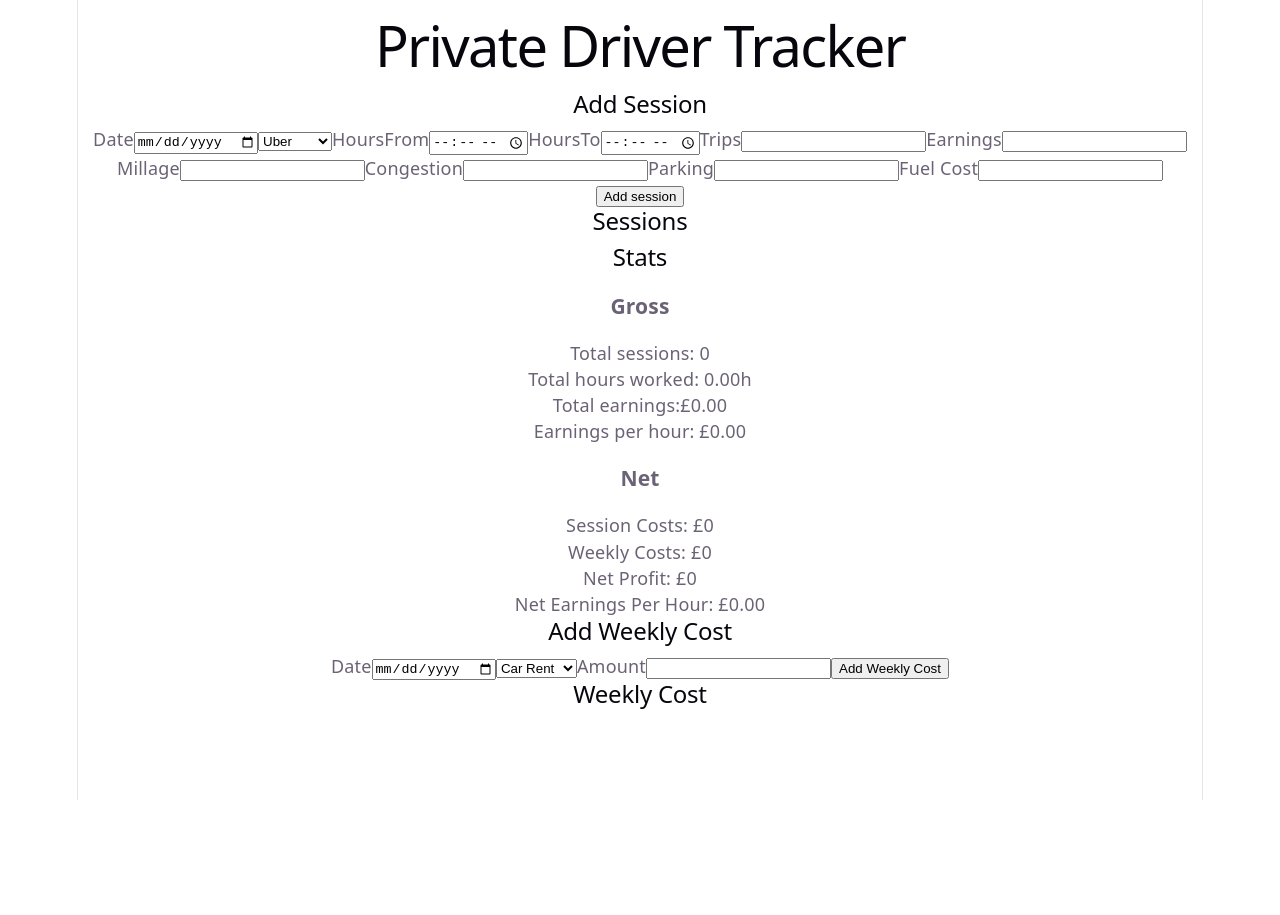
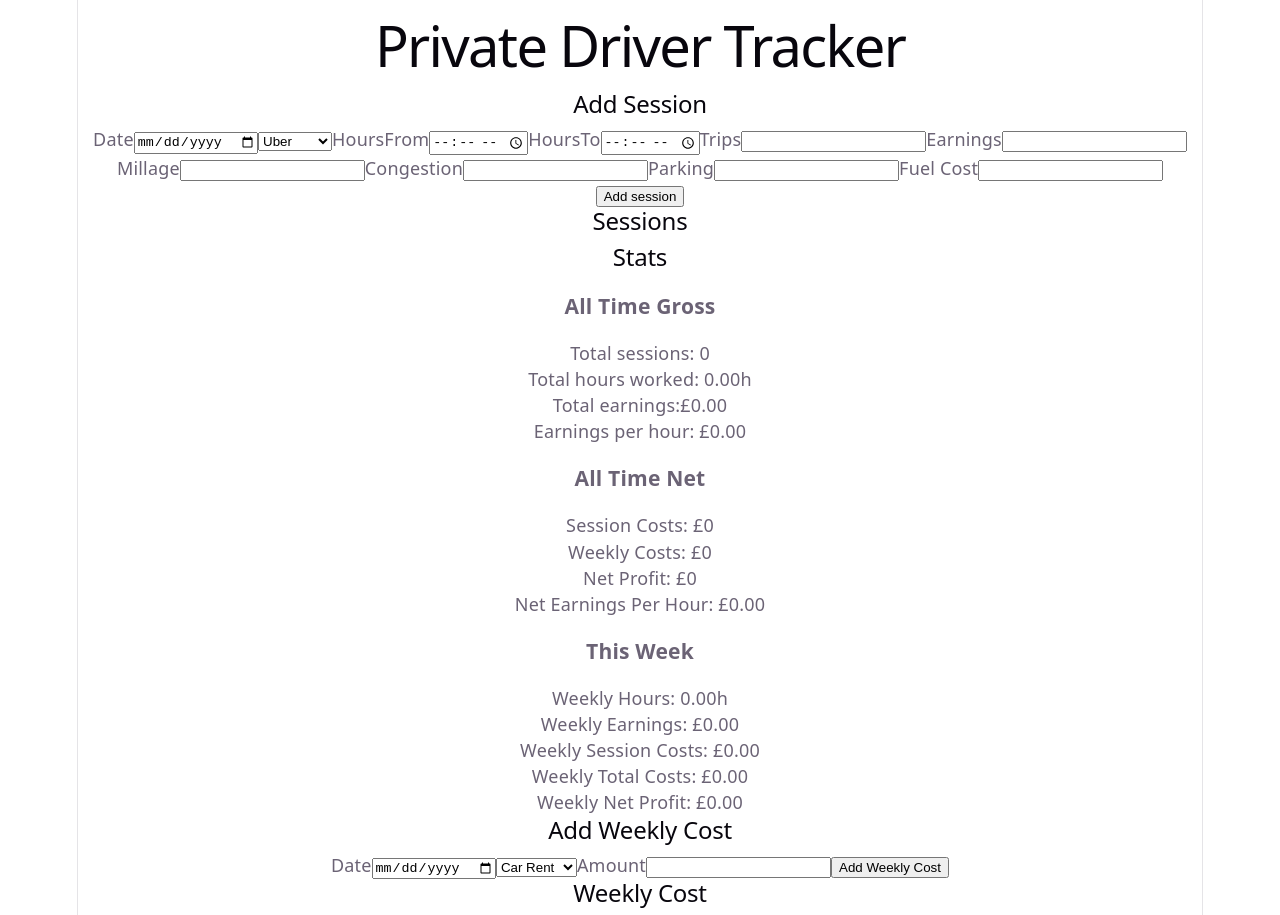
Before and after one commit to michalmzagdanski/driver-tracker, a React (Vite) app: page / in a window 1280 px wide. Before the commit the page ends 800 px from the top, so only its background shows below. Built offline with nearby package versions, Linux system fonts and the light colour scheme.

Commit message:
feat: add current week statistic

```diff
--- a/src/App.jsx
+++ b/src/App.jsx
@@ -3,7 +3,7 @@ import './App.css'
 import SessionForm from './components/SessionForm'
 import Stats from './components/Stats'
 import SessionList from './components/SessionList'
-import { calculateHoursWorked } from './utils/helpers'
+import { calculateHoursWorked, filterItemsByCurrentWeek } from './utils/helpers'
 import EditSessionForm from './components/EditSessionForm'
 import WeeklyCostForm from './components/WeeklyCostForm'
 import WeeklyCostList from './components/WeeklyCostList'
@@ -30,6 +30,13 @@ function App() {
   const totalWeeklyCosts = weeklyCosts.reduce((acc, weeklyCost) => acc + Number(weeklyCost.amount), 0)
   const totalNetProfit = totalEarnings - totalSessionCosts - totalWeeklyCosts
   const netEarningsPerHour = totalHoursWorked > 0 ? totalNetProfit / totalHoursWorked : 0
+  const weekSessions = filterItemsByCurrentWeek(sessions)
+  const currentWeekCosts = filterItemsByCurrentWeek(weeklyCosts)
+  const weeklyEarnings = weekSessions.reduce((total, session) => total + Number(session.earnings), 0)
+  const weeklyHours = weekSessions.reduce((total, session) => total + calculateHoursWorked(session.hoursFrom, session.hoursTo), 0)
+  const weeklySessionCost = weekSessions.reduce((acc, session) => acc + Number(session.congestion) + Number(session.parking) + Number(session.fuelCost), 0)
+  const weeklyTotalCosts = currentWeekCosts.reduce((total, weeklyCost) => total + Number(weeklyCost.amount), 0)
+  const weeklyNetProfit = weeklyEarnings - weeklySessionCost - weeklyTotalCosts
 
   const stats = {
 
@@ -40,7 +47,13 @@ function App() {
     totalSessionCosts,
     totalWeeklyCosts,
     totalNetProfit,
-    netEarningsPerHour
+    netEarningsPerHour,
+    weeklyEarnings,
+    weeklyHours,
+    weeklySessionCost,
+    weeklyTotalCosts,
+    weeklyTotalCosts,
+    weeklyNetProfit
 
   }
 
--- a/src/components/Stats.jsx
+++ b/src/components/Stats.jsx
@@ -3,16 +3,23 @@ function Stats({ stats }) {
     return (
         <div>
             <h2>Stats</h2>
-            <h3>Gross</h3>
+            <h3>All Time Gross</h3>
             <p>Total sessions: {stats.totalSessions}</p>
             <p>Total hours worked: {stats.totalHoursWorked.toFixed(2)}h</p>
             <p>Total earnings:£{stats.totalEarnings.toFixed(2)}</p>
             <p>Earnings per hour: £{stats.earningsPerHour.toFixed(2)}</p>
-            <h3>Net</h3>
+            <h3>All Time Net</h3>
             <p>Session Costs: £{stats.totalSessionCosts}</p>
             <p>Weekly Costs: £{stats.totalWeeklyCosts}</p>
             <p>Net Profit: £{stats.totalNetProfit}</p>
             <p>Net Earnings Per Hour: £{stats.netEarningsPerHour.toFixed(2)}</p>
+            <h3>This Week</h3>
+            <p>Weekly Hours: {stats.weeklyHours.toFixed(2)}h</p>
+            <p>Weekly Earnings: £{stats.weeklyEarnings.toFixed(2)}</p>
+            <p>Weekly Session Costs: £{stats.weeklySessionCost.toFixed(2)}</p>
+            <p>Weekly Total Costs: £{stats.weeklyTotalCosts.toFixed(2)}</p>
+            <p>Weekly Net Profit: £{stats.weeklyNetProfit.toFixed(2)}</p>
+
         </div>)
 }
 
--- a/src/utils/helpers.js
+++ b/src/utils/helpers.js
@@ -21,4 +21,20 @@ function calculateHoursWorked(hoursFrom, hoursTo) {
     const hoursWorked = totalWorkedMinutes / 60;
     return hoursWorked;
 }
-export { calculateHoursWorked }
+
+function filterItemsByCurrentWeek(items) {
+    const today = new Date();
+    const daysFromMonday = today.getDay() === 0 ? 6 : today.getDay() - 1;
+    const monday = new Date(today)
+    monday.setDate(today.getDate() - daysFromMonday)
+    monday.setHours(0, 0, 0, 0)
+    const sunday = new Date(monday)
+    sunday.setDate(monday.getDate() + 6)
+    sunday.setHours(23, 59, 59, 999)
+    return items.filter((item) =>{
+        const itemDate = new Date(item.date)
+        return itemDate>= monday && itemDate<= sunday
+    })
+}
+
+export { calculateHoursWorked, filterItemsByCurrentWeek }
```
